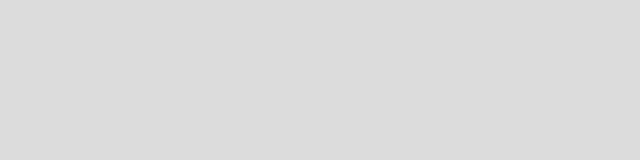
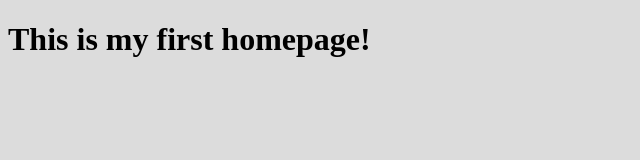
Before and after one commit to everyplace/Cooper-Sample-Project, a plain HTML site: page index.html in a window 1280 px wide. Shown: the whole page, without its empty margins (0-640 px from the left). Drawn offline with nearby package versions, Linux system fonts and the light colour scheme.

Commit message:
Added an amazing h1

```diff
--- a/index.html
+++ b/index.html
@@ -7,6 +7,6 @@
 		<link rel="stylesheet" type="text/css" href="style.css" />
 	</head>
 	<body>
-
+		<h1>This is my first homepage!</h1>
 	</body>
 </html>
```
